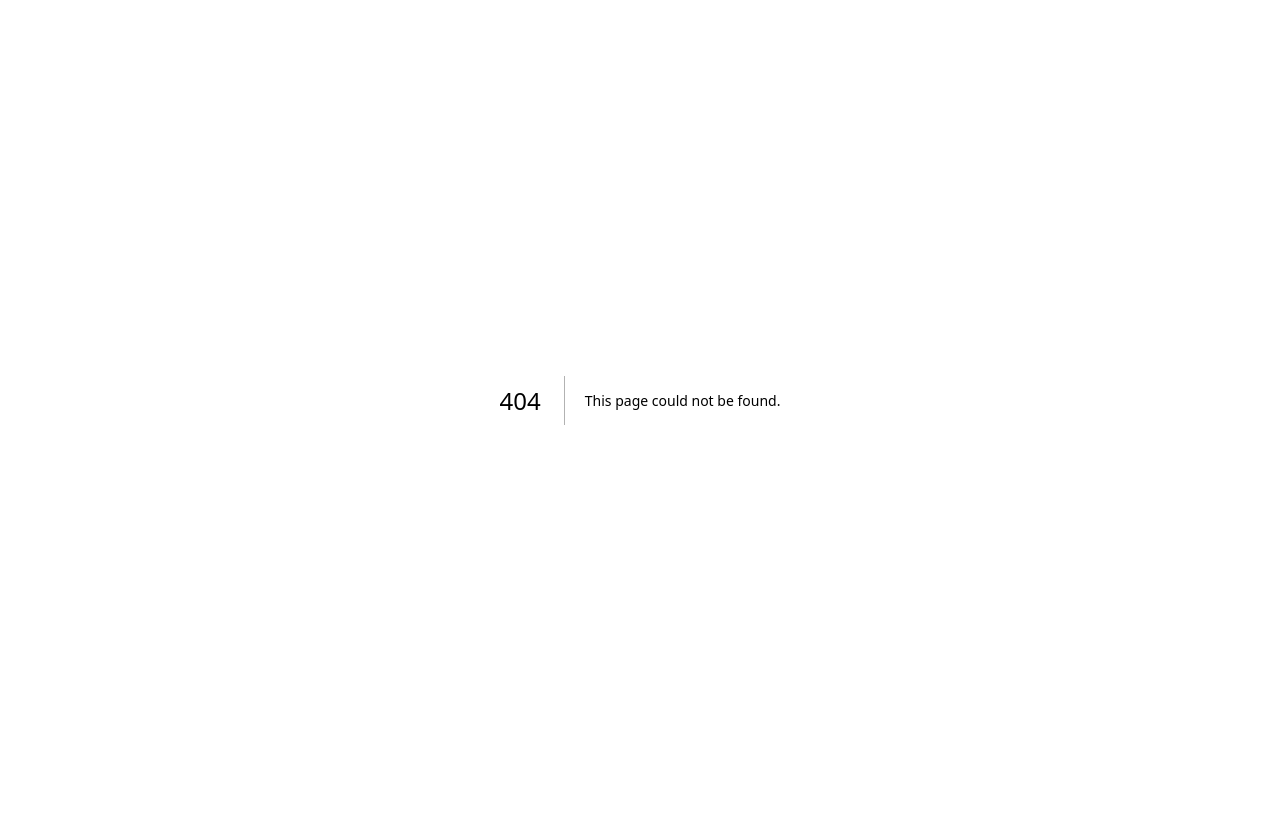
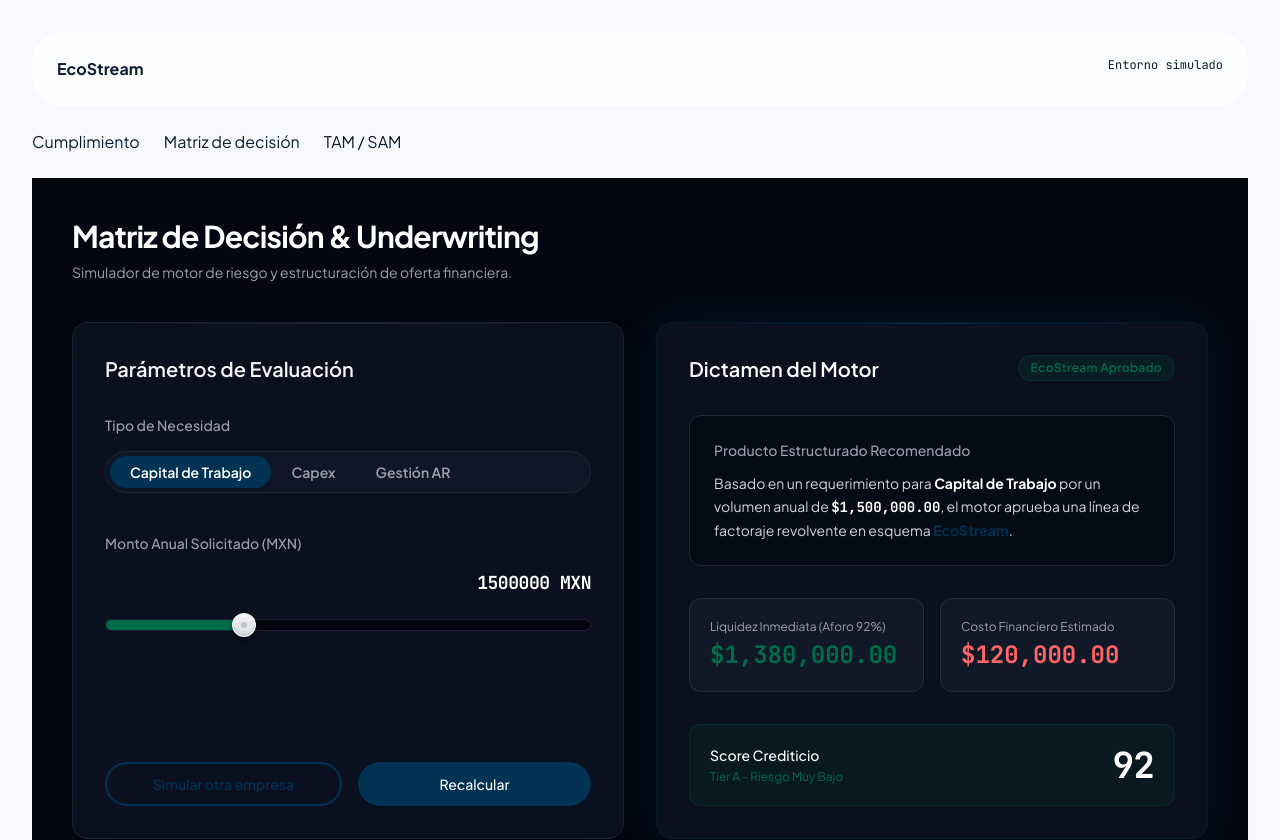
Before and after one commit to nahumsvr/faspy, a Next.js app: page /dashboard/matriz in a window 1280 px wide. Before the commit this address had no page. Shown: the top 840 px of the page. Before the commit the page ends 800 px from the top, so only its background shows below. Built offline with nearby package versions, Linux system fonts and the light colour scheme.

Commit message:
feat: modulo matriz de decision construido

```diff
--- /dev/null
+++ b/app/dashboard/matriz/page.tsx
@@ -0,0 +1,109 @@
+"use client";
+
+import React, { useState } from 'react';
+import { BadgeStatus } from '../../../components/ui/BadgeStatus';
+import { Button } from '../../../components/ui/Button';
+import { TactileSlider } from '../../../components/ui/TactileSlider';
+import { SegmentedControl } from '../../../components/ui/SegmentedControl';
+
+export default function MatrizDecisionPage() {
+  const [monto, setMonto] = useState(1500000);
+  const [necesidad, setNecesidad] = useState('capital');
+
+  const necesidadesOptions = [
+    { label: 'Capital de Trabajo', value: 'capital' },
+    { label: 'Capex', value: 'capex' },
+    { label: 'Gestión AR', value: 'gestion_ar' },
+  ];
+
+  // Cálculos simulados basados en el slider
+  const liquidezInmediata = (monto * 0.92).toLocaleString('es-MX', { style: 'currency', currency: 'MXN' });
+  const costoFinanciero = (monto * 0.08).toLocaleString('es-MX', { style: 'currency', currency: 'MXN' });
+
+  return (
+    <div className="min-h-screen bg-gray-950 p-6 md:p-10 text-white font-sans">
+      {/* Header */}
+      <div className="mb-10">
+        <h1 className="text-3xl font-bold tracking-tight text-white font-sans">Matriz de Decisión & Underwriting</h1>
+        <p className="text-gray-400 mt-2 text-sm">Simulador de motor de riesgo y estructuración de oferta financiera.</p>
+      </div>
+
+      <div className="grid grid-cols-1 lg:grid-cols-2 gap-8">
+        {/* Columna 1: Entrada de Datos */}
+        <div className="bg-gray-900/60 backdrop-blur-xl border border-gray-800/80 rounded-2xl p-6 md:p-8 shadow-2xl relative overflow-hidden flex flex-col gap-8">
+          {/* Subtle top specular highlight */}
+          <div className="absolute inset-x-0 top-0 h-px bg-gradient-to-r from-transparent via-white/10 to-transparent" />
+
+          <div>
+            <h2 className="text-xl font-semibold text-gray-100 mb-8">Parámetros de Evaluación</h2>
+
+            <div className="mb-10">
+              <label className="block text-sm font-medium text-gray-400 mb-4">Tipo de Necesidad</label>
+              <SegmentedControl
+                options={necesidadesOptions}
+                value={necesidad}
+                onChange={setNecesidad}
+                className="w-full flex"
+              />
+            </div>
+
+            <div>
+              <label className="block text-sm font-medium text-gray-400 mb-4">Monto Anual Solicitado (MXN)</label>
+              <TactileSlider
+                min={100000}
+                max={5000000}
+                value={monto}
+                onChange={setMonto}
+                unit=" MXN"
+              />
+            </div>
+          </div>
+
+          <div className="mt-auto pt-6 flex gap-4">
+            <Button variant="outlined" className="flex-1 text-sm">Simular otra empresa</Button>
+            <Button variant="primary" className="flex-1 text-sm">Recalcular</Button>
+          </div>
+        </div>
+
+        {/* Columna 2: Recomendación del Motor */}
+        <div className="bg-gray-900/60 backdrop-blur-xl border border-primary/30 rounded-2xl p-6 md:p-8 shadow-[0_0_50px_rgba(0,73,119,0.15)] relative overflow-hidden flex flex-col">
+          {/* Direct specular highlight for Primary color */}
+          <div className="absolute inset-x-0 top-0 h-px bg-gradient-to-r from-transparent via-primary/80 to-transparent" />
+
+          <div className="flex justify-between items-start mb-8">
+            <h2 className="text-xl font-semibold text-white">Dictamen del Motor</h2>
+            <BadgeStatus status="success">EcoStream Aprobado</BadgeStatus>
+          </div>
+
+          <div className="bg-gray-950/60 rounded-xl border border-gray-800 p-6 mb-8">
+            <h3 className="text-sm font-medium text-gray-400 mb-3">Producto Estructurado Recomendado</h3>
+            <p className="text-gray-300 text-sm leading-relaxed">
+              Basado en un requerimiento para <strong className="text-white">{necesidadesOptions.find(o => o.value === necesidad)?.label}</strong> por un volumen anual de <strong className="text-white font-mono">{(monto).toLocaleString('es-MX', { style: 'currency', currency: 'MXN' })}</strong>, el motor aprueba una línea de factoraje revolvente en esquema <strong className="text-primary font-bold">EcoStream</strong>.
+            </p>
+          </div>
+
+          <div className="grid grid-cols-2 gap-4 mb-8">
+            <div className="bg-gray-800/40 rounded-xl p-5 border border-gray-700/50">
+              <p className="text-xs text-gray-400 mb-1">Liquidez Inmediata (Aforo 92%)</p>
+              <p className="text-2xl font-mono font-bold text-secondary">{liquidezInmediata}</p>
+            </div>
+            <div className="bg-gray-800/40 rounded-xl p-5 border border-gray-700/50">
+              <p className="text-xs text-gray-400 mb-1">Costo Financiero Estimado</p>
+              <p className="text-2xl font-mono font-bold text-red-400">{costoFinanciero}</p>
+            </div>
+          </div>
+
+          <div className="mt-auto">
+            <div className="bg-secondary/10 border border-secondary/20 rounded-xl p-5 flex items-center justify-between">
+              <div>
+                <p className="text-sm font-medium text-white">Score Crediticio</p>
+                <p className="text-xs text-secondary mt-1">Tier A - Riesgo Muy Bajo</p>
+              </div>
+              <div className="text-4xl font-mono font-bold text-white tracking-tight">92</div>
+            </div>
+          </div>
+        </div>
+      </div>
+    </div>
+  );
+}
```
Also changed, not shown: 1 other file (tests, documents, lock files or other folders).
